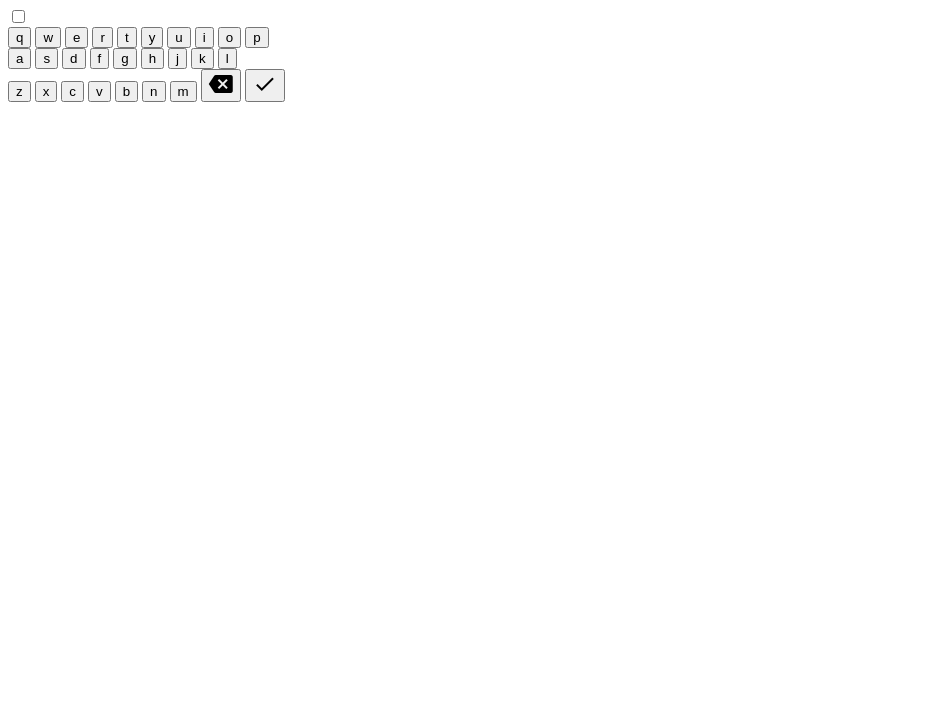
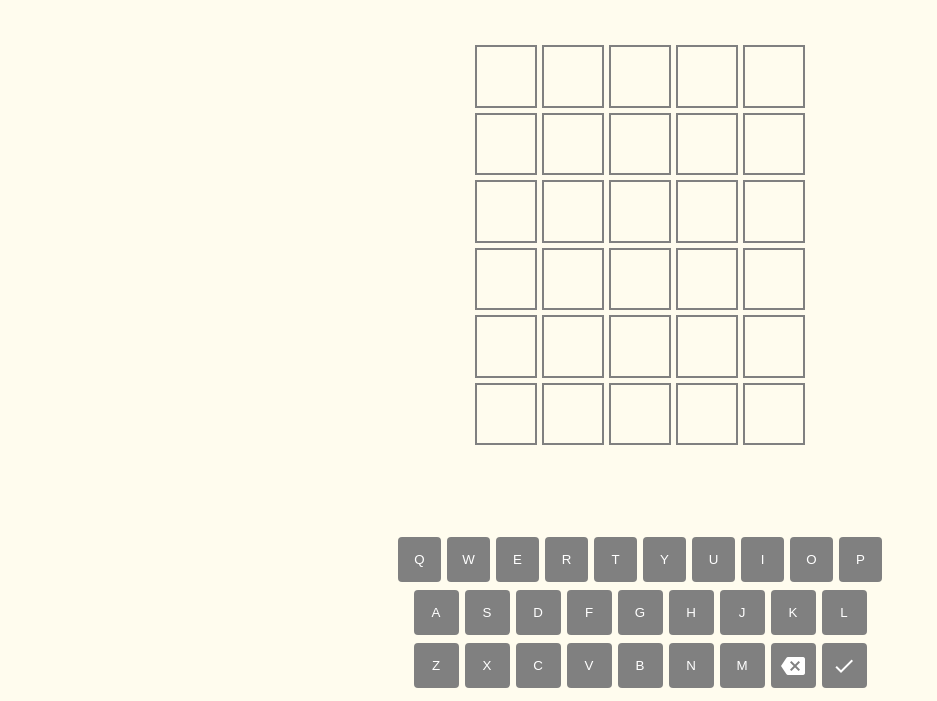
Before and after one commit to ZYC0626/wordle_practice, a plain HTML site: page index.html in a window 1280 px wide. Shown: the part 99-800 px from the top of the page, without its empty margins (0-937 px from the left). Drawn offline with nearby package versions, Linux system fonts and the light colour scheme; the site is published under a folder, as on GitHub Pages, so addresses that start at the root find nothing.

Commit message:
fix path

```diff
--- a/index.html
+++ b/index.html
@@ -7,7 +7,7 @@
   <meta name="viewport" content="width=device-width, initial-scale=1.0">
   <title>WORLDE TEST</title>
   <link rel="stylesheet" href="https://fonts.googleapis.com/icon?family=Material+Icons">
-  <link rel="stylesheet" href="/stylesheets/all.css">
+  <link rel="stylesheet" href="stylesheets/all.css">
 </head>
 
 <body>
@@ -115,7 +115,7 @@
       </div>
     </div>
   </div>
-  <script src="/js/all.js"></script>
+  <script src="js/all.js"></script>
 </body>
 
 </html>
```
